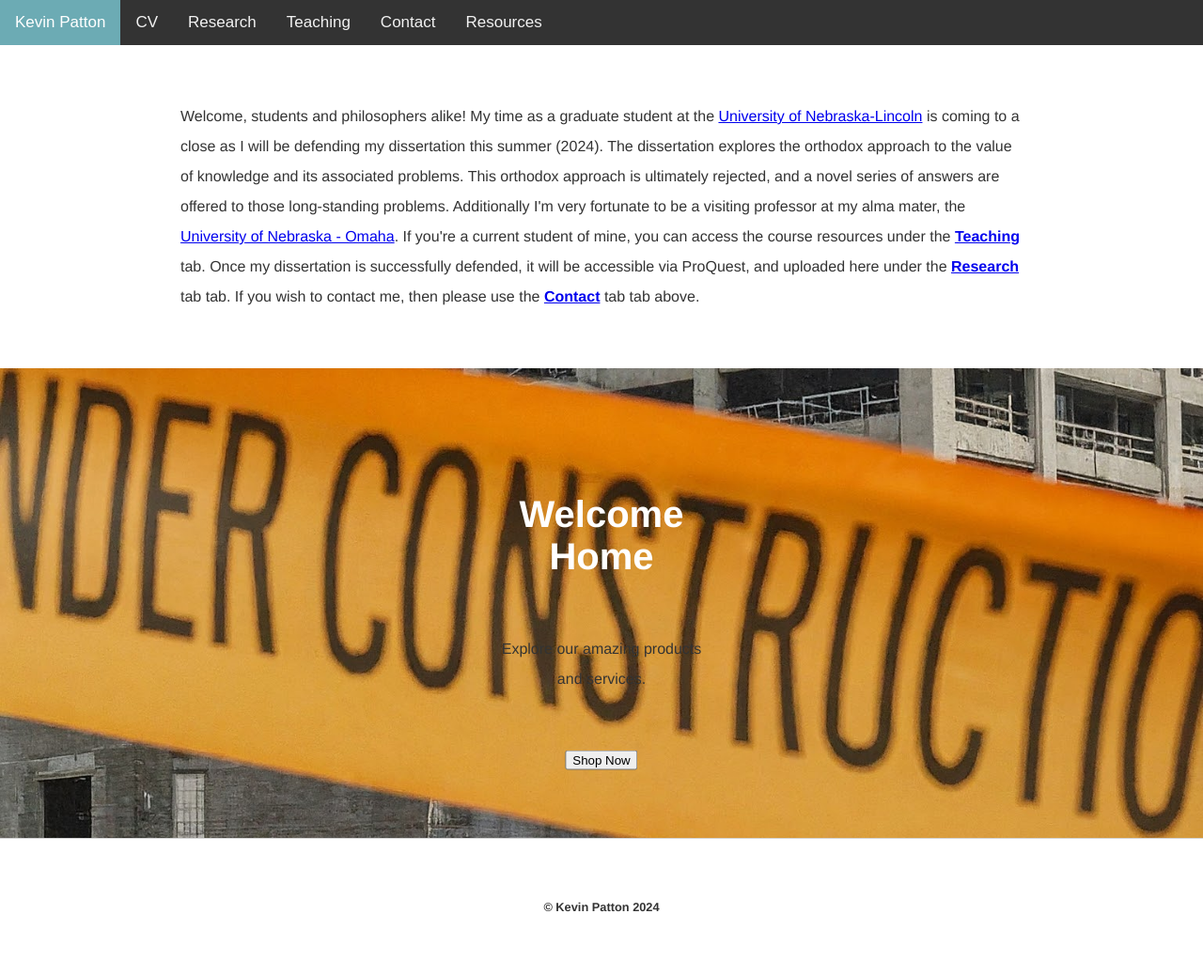
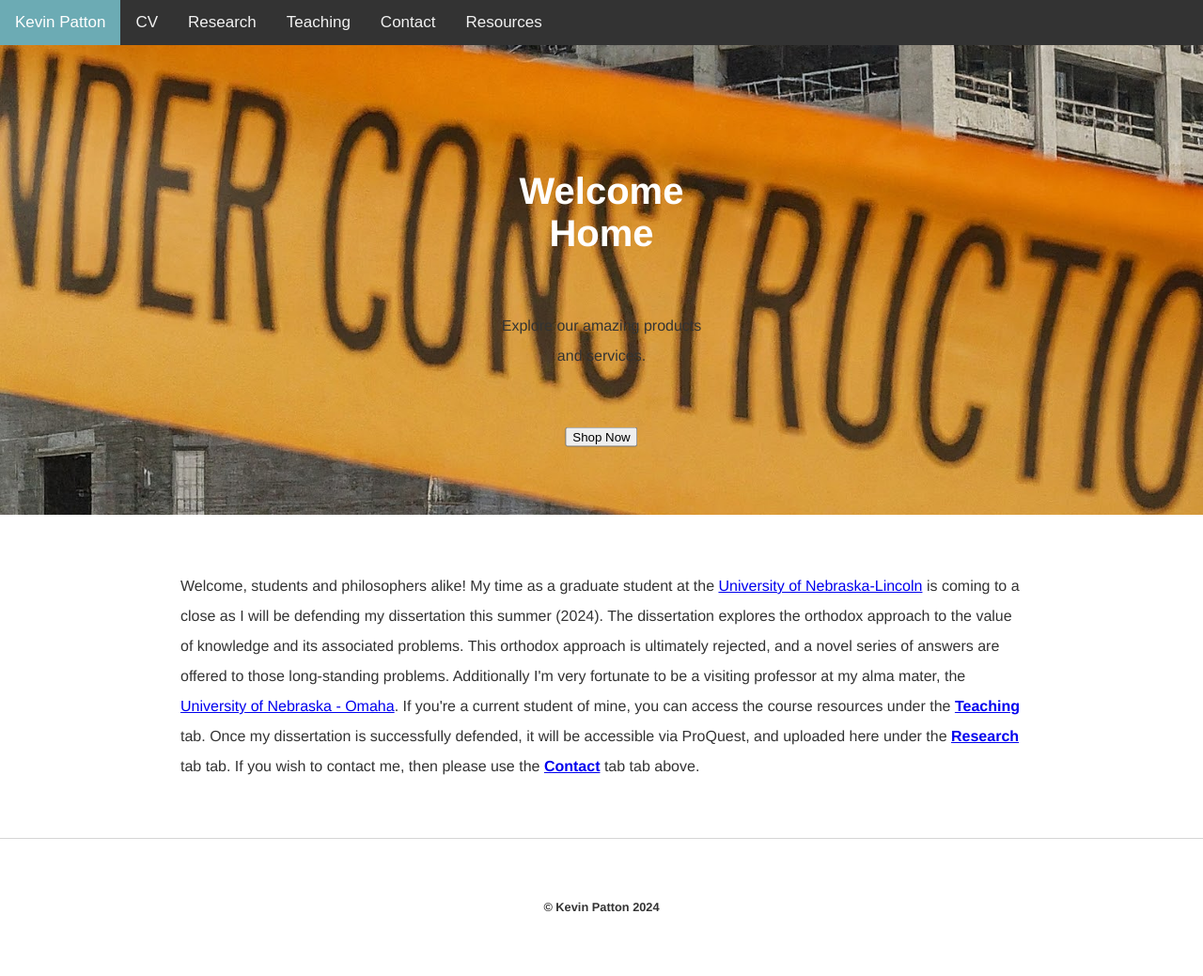
Before and after one commit to kevinjpatton/kevinjpatton.github.io, a Jekyll site: the page built from test.html, in a window 1280 px wide. Shown: the whole page at 94% size. Built offline with Jekyll 4.4.1, drawn with Linux system fonts in a browser that asks for light colours; Markdown is read by kramdown in place of the engine named in the settings.

Commit message:
Update test.html

```diff
--- a/_layouts/test.html
+++ b/_layouts/test.html
@@ -80,6 +80,16 @@
   </a>
 </div>
 
+<header>
+    <div class="hero-image home-page">
+      <div class="hero-text">
+        <h1>Welcome Home</h1>
+        <p>Explore our amazing products and services.</p>
+        <button>Shop Now</button>
+      </div>
+    </div>
+  </header>
+
  <div class="container">
         {{ content }}
     </div><!-- /.container -->
@@ -94,15 +104,7 @@
   }
 }
 </script>
-<header>
-    <div class="hero-image home-page">
-      <div class="hero-text">
-        <h1>Welcome Home</h1>
-        <p>Explore our amazing products and services.</p>
-        <button>Shop Now</button>
-      </div>
-    </div>
-  </header>
+
 <footer>
         <p><strong>&copy; Kevin Patton <script type="text/javascript">document.write(new Date().getFullYear());</script></strong></p>
     </footer>
```
